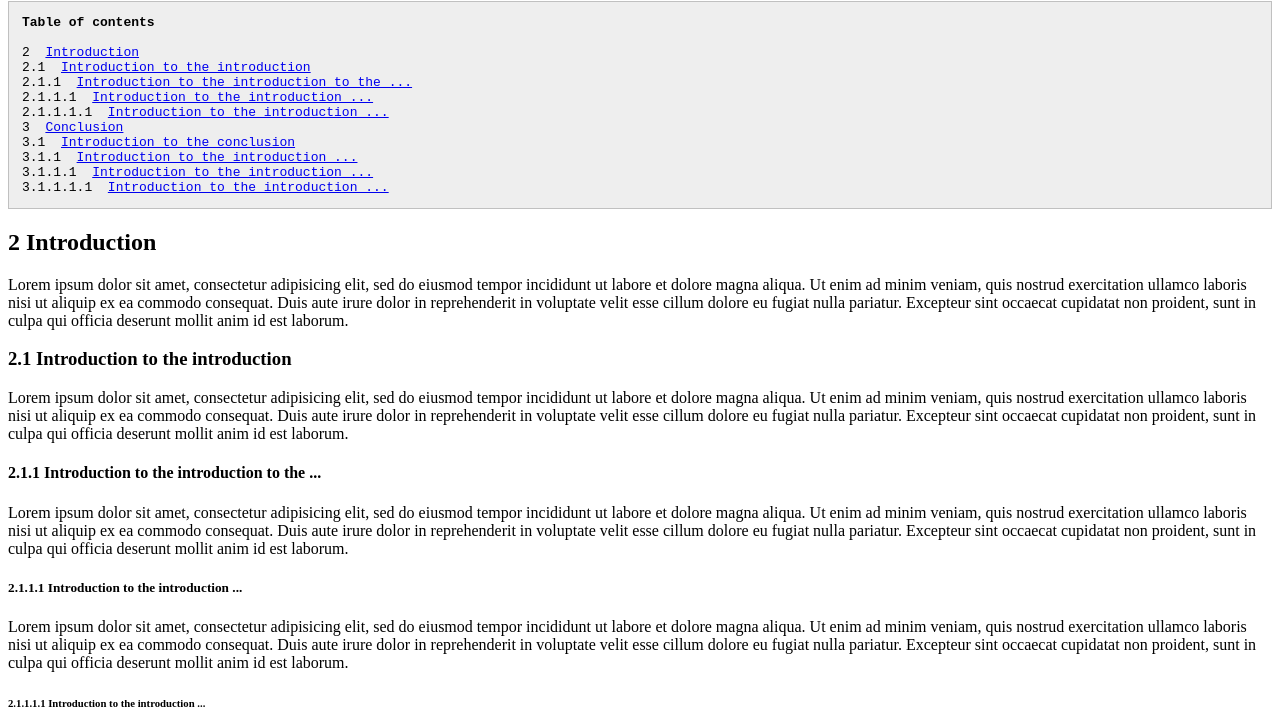
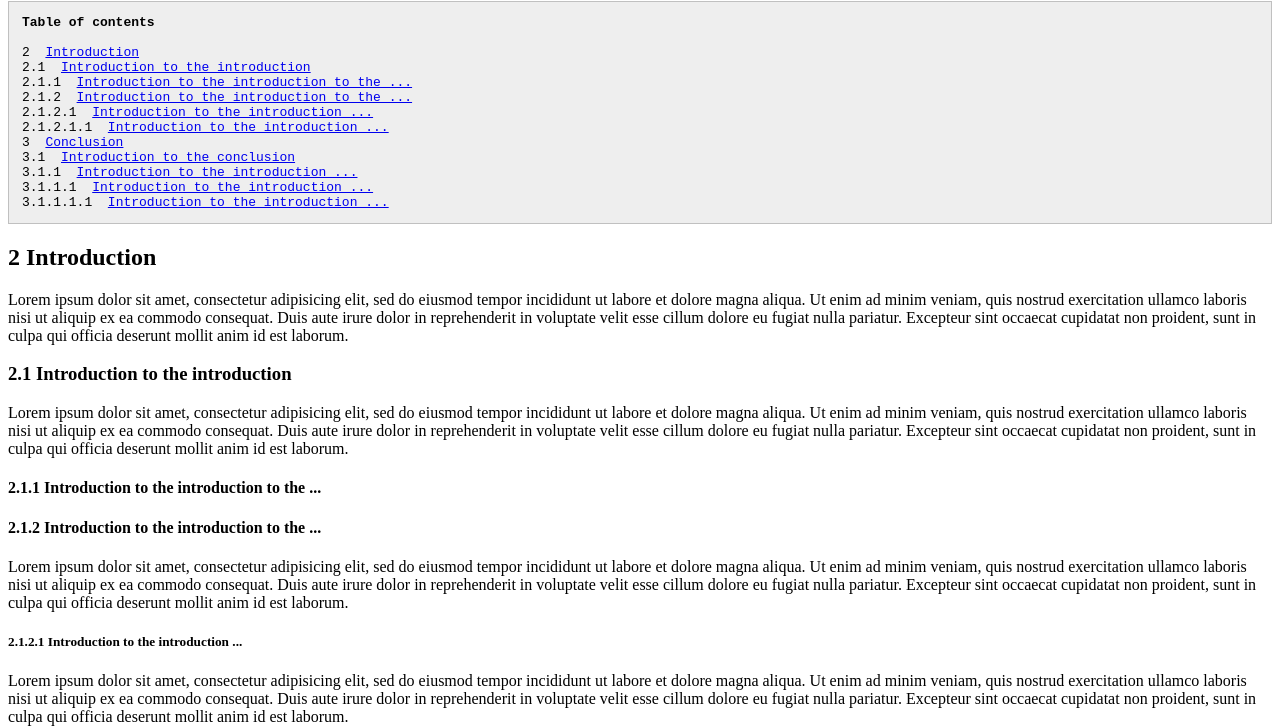
Before and after one commit to Kaljurand/toc.js, a plain HTML site: page example.html in a window 1280 px wide. Shown: the part 79-807 px from the top of the page. Drawn offline with Linux system fonts and the light colour scheme.

Commit message:
More cleanup

```diff
--- a/example.html
+++ b/example.html
@@ -35,6 +35,7 @@
 <h3>Introduction to the introduction</h3>
 <p>Lorem ipsum dolor sit amet, consectetur adipisicing elit, sed do eiusmod tempor incididunt ut labore et dolore magna aliqua. Ut enim ad minim veniam, quis nostrud exercitation ullamco laboris nisi ut aliquip ex ea commodo consequat. Duis aute irure dolor in reprehenderit in voluptate velit esse cillum dolore eu fugiat nulla pariatur. Excepteur sint occaecat cupidatat non proident, sunt in culpa qui officia deserunt mollit anim id est laborum.</p>
 <h4>Introduction to the introduction to the ...</h4>
+<h4>Introduction to the introduction to the ...</h4>
 <p>Lorem ipsum dolor sit amet, consectetur adipisicing elit, sed do eiusmod tempor incididunt ut labore et dolore magna aliqua. Ut enim ad minim veniam, quis nostrud exercitation ullamco laboris nisi ut aliquip ex ea commodo consequat. Duis aute irure dolor in reprehenderit in voluptate velit esse cillum dolore eu fugiat nulla pariatur. Excepteur sint occaecat cupidatat non proident, sunt in culpa qui officia deserunt mollit anim id est laborum.</p>
 <h5>Introduction to the introduction ...</h5>
 <p>Lorem ipsum dolor sit amet, consectetur adipisicing elit, sed do eiusmod tempor incididunt ut labore et dolore magna aliqua. Ut enim ad minim veniam, quis nostrud exercitation ullamco laboris nisi ut aliquip ex ea commodo consequat. Duis aute irure dolor in reprehenderit in voluptate velit esse cillum dolore eu fugiat nulla pariatur. Excepteur sint occaecat cupidatat non proident, sunt in culpa qui officia deserunt mollit anim id est laborum.</p>
--- a/toc.js
+++ b/toc.js
@@ -3,9 +3,9 @@
 * 1. numbers the sections (i.e. puts a number in front of the content of the elements h1, h2, ..., h6)
 * 2. generates a table of contents into an element with an ID "toc"
 *
-* Execute it by: <body onload="toc(1, 1)">
+* Execute it by e.g.: <body onload="toc(1, 1)">
 *
-* Tested only in Google Chrome on Linux.
+* Tested only in Google Chrome and Firefox on Linux.
 *
 * @author Kaarel Kaljurand
 * @version 2011-09-09
@@ -33,7 +33,7 @@ function toc(firstNumber, makeToc) {
 	levels["H5"] = 3;
 	levels["H6"] = 4;
 
-	// we start the search from "body"
+	// We start the search from "body"
 	var somebody = document.getElementsByTagName("body").item(0);
 	if (somebody == null) {
 		alert("ERROR: body-element not found");
@@ -57,7 +57,7 @@ function toc(firstNumber, makeToc) {
 	}
 
 	var tocContent = "";
-	// we only consider the direct childern of "body"
+	// We only consider the direct children of "body"
 	for (var i = 0; i < somebody.childNodes.length; i++) {
 
 		//this doesn't work in Mozilla???: var t = somebody.childNodes[i].tagName;
@@ -67,16 +67,16 @@ function toc(firstNumber, makeToc) {
 		var s = t.toUpperCase();
 
 		if (s == "H2" || s == "H3" || s == "H4" || s == "H5" || s == "H6") {
-			tase = levels[s];
-			number_parts[tase]++; // increase the counter
+			var levelNum = levels[s];
+			number_parts[levelNum]++; // increase the counter
 
-			// set all the next levels to zero
-			for (j = tase + 1; j < number_parts.length; j++) {
+			// Set all the next levels to zero
+			for (j = levelNum + 1; j < number_parts.length; j++) {
 				number_parts[j] = 0;
 			}
 
-			// create a string
-			number = number_parts[0];
+			// Create a string
+			var number = number_parts[0];
 
 			for (j = 1; (number_parts[j] != 0) && (j < number_parts.length); j++) {
 				number += "." + number_parts[j];
```
